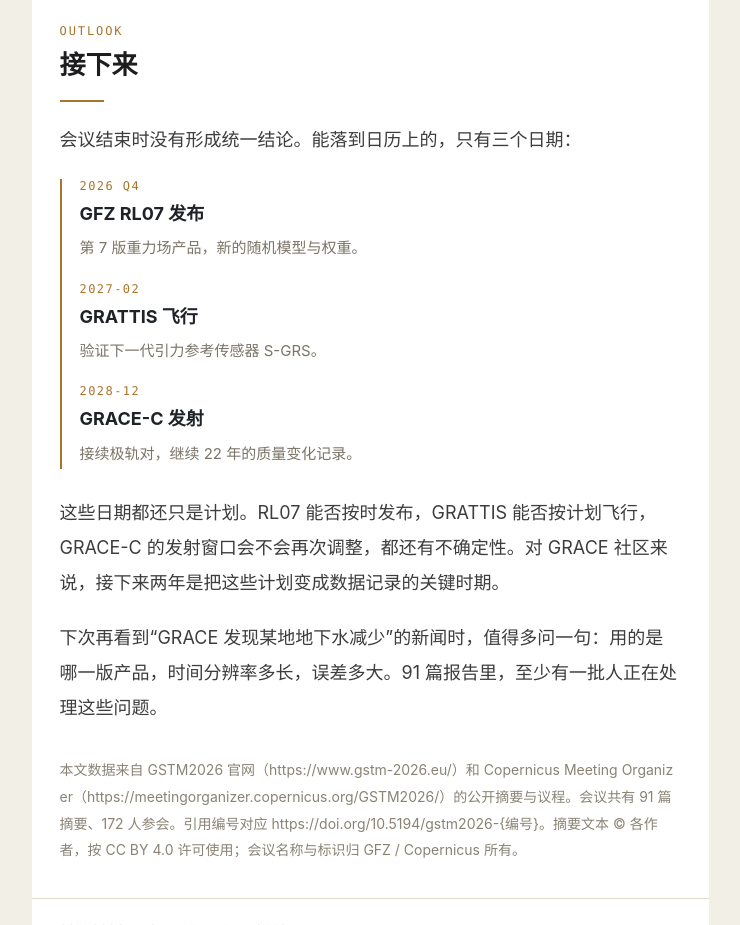
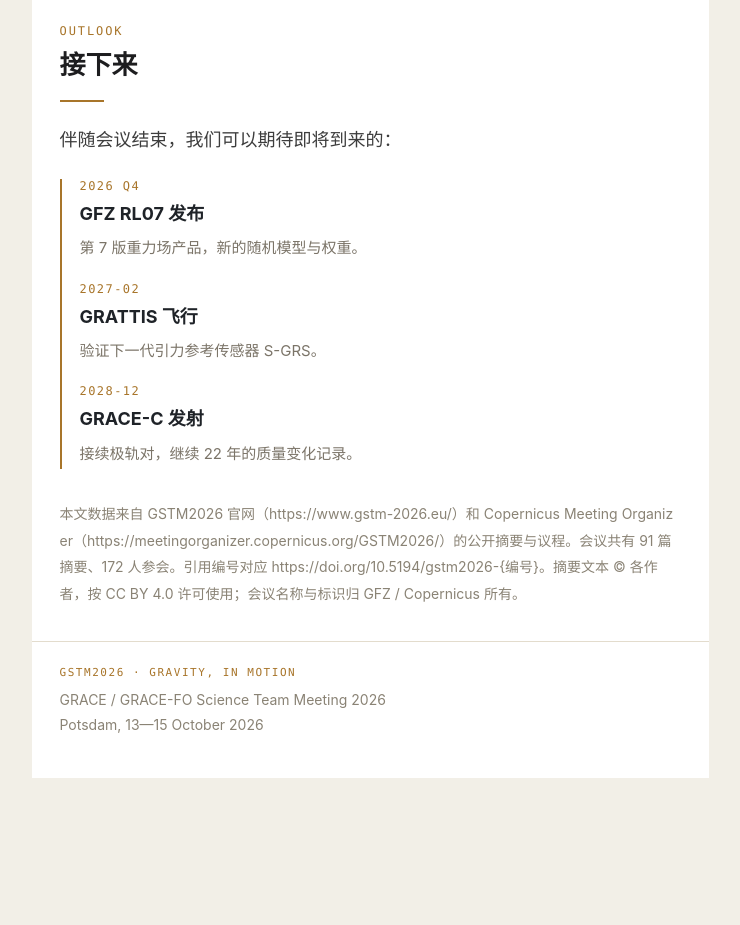
Before and after one commit to pengzhenran/gstm2026, a plain HTML site: page wechat/article.html in a window 1280 px wide. Shown: the part 8880-9805 px from the top of the page, without its empty margins (270-1010 px from the left). After the commit the page ends 9658 px from the top, so only its background shows below. Drawn offline with Linux system fonts and the light colour scheme.

Commit message:
End with three dates and remove closing paragraphs

```diff
--- a/wechat/article.html
+++ b/wechat/article.html
@@ -180,7 +180,7 @@
       <p style="width:44px;height:2px;background:#a8752a;margin:16px 0 0;"></p>
     </section>
 
-    <p style="margin:0 0 20px;font-size:18px;line-height:1.95;color:#3d3d3d;">会议结束时没有形成统一结论。能落到日历上的，只有三个日期：</p>
+    <p style="margin:0 0 20px;font-size:18px;line-height:1.95;color:#3d3d3d;">伴随会议结束，我们可以期待即将到来的：</p>
 
     <section style="border-left:2px solid #a8752a;padding-left:18px;margin:22px 0 26px;">
       <p style="margin:0 0 4px;font-family:Consolas,'Courier New',monospace;font-size:12px;letter-spacing:.12em;color:#a8752a;">2026 Q4</p>
@@ -190,10 +190,6 @@
       <p style="margin:0 0 4px;font-family:Consolas,'Courier New',monospace;font-size:12px;letter-spacing:.12em;color:#a8752a;">2028-12</p>
       <p style="margin:0;font-size:18px;line-height:1.85;color:#3d3d3d;"><strong style="color:#1f2328;">GRACE-C 发射</strong><br><span style="font-size:15px;color:#7b7468;">接续极轨对，继续 22 年的质量变化记录。</span></p>
     </section>
-
-    <p style="margin:0 0 20px;font-size:18px;line-height:1.95;color:#3d3d3d;">这些日期都还只是计划。RL07 能否按时发布，GRATTIS 能否按计划飞行，GRACE-C 的发射窗口会不会再次调整，都还有不确定性。对 GRACE 社区来说，接下来两年是把这些计划变成数据记录的关键时期。</p>
-
-    <p style="margin:0 0 20px;font-size:18px;line-height:1.95;color:#3d3d3d;">下次再看到“GRACE 发现某地地下水减少”的新闻时，值得多问一句：用的是哪一版产品，时间分辨率多长，误差多大。91 篇报告里，至少有一批人正在处理这些问题。</p>
 
     <p style="margin:32px 0 0;font-size:14px;line-height:1.9;color:#8a8375;word-break:break-all;">本文数据来自 GSTM2026 官网（https://www.gstm-2026.eu/）和 Copernicus Meeting Organizer（https://meetingorganizer.copernicus.org/GSTM2026/）的公开摘要与议程。会议共有 91 篇摘要、172 人参会。引用编号对应 https://doi.org/10.5194/gstm2026-{编号}。摘要文本 © 各作者，按 CC BY 4.0 许可使用；会议名称与标识归 GFZ / Copernicus 所有。</p>
 
```
Also changed, not shown: 1 other file.
